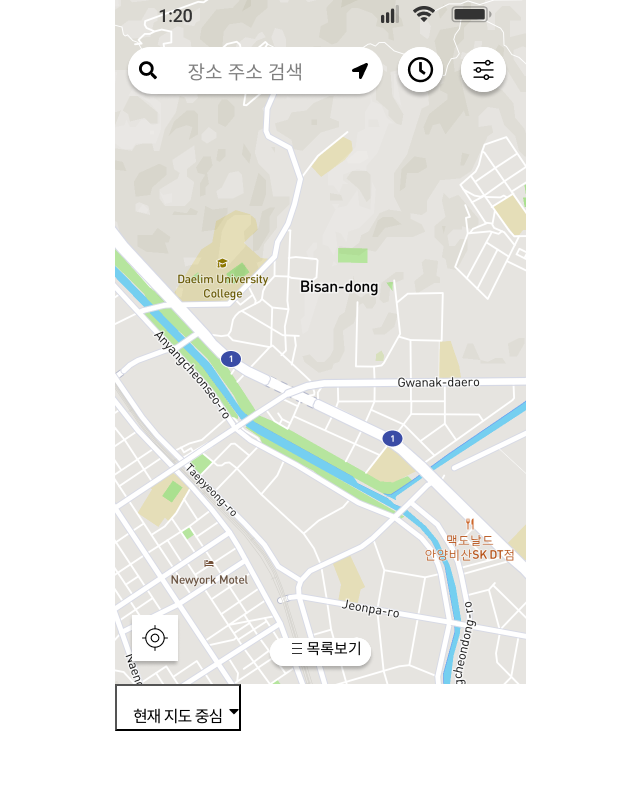
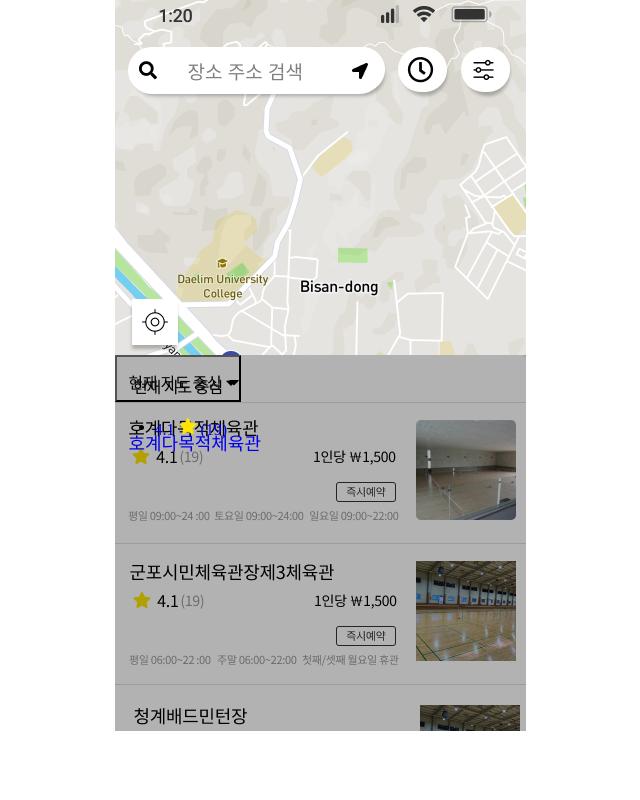
Before and after one commit to Ninro03/Yeb, a PHP site: page /map.html in a window 1280 px wide. Shown: the whole page, without its empty margins (320-960 px from the left). Run offline with PHP 8.4, Linux system fonts and the light colour scheme; some libraries are stand-ins or nearby versions.

Commit message:
map_html

```diff
--- a/map/css/map.css
+++ b/map/css/map.css
@@ -1,4 +1,4 @@
-body{width: 411px; height: 731px; margin: 0 auto; background:url(../img/map_bg.png) no-repeat center;}
+body{width: 411px; height: 731px; margin: 0 auto; background:url(../img/map_list.png) no-repeat center;}
 
 #map{width: 411px; height: 731px; margin-left: -205.5px; position: absolute; top: 0%; left: 50%;}
 .h_menu{width: 100%; height: 50px; position: relative; top: 45px;}
@@ -10,14 +10,24 @@
 .time_icon{width: 100%; height: 100%; border: 0; border-radius: 50px; background: url(../img/date_icon.png) no-repeat center; cursor: pointer;}
 .filter_box{width: 45px; height: 45px; border-radius: 50px; background-color: #ffffff; top: 2px; right: 20px;}
 .filter_icon{width: 100%; height: 100%; border: 0; border-radius: 50px; background: url(../img/equalizer.png) no-repeat center; cursor: pointer;}
-.gps_box{width: 46px; height: 46px; background: #ffffff; position: absolute; bottom: 70px; left: 17px;}
+.gps_box{width: 46px; height: 46px; background: #ffffff; position: absolute; /* bottom: 70px; */ bottom: 386px; left: 17px;}
 .gps_icon{width: 100%; height: 100%; border: 0; border-radius: 50px; background: url(../img/gps.png) no-repeat center; cursor: pointer;}
-.list_box{width: 101px; height: 28px; background: #ffffff; border-radius: 50px; position: absolute; bottom: 65px; right: 155px;}
+.list_box{width: 101px; height: 28px; background: #ffffff; border-radius: 50px; position: absolute; bottom: 65px; right: 155px; display: none;}
 .list_icon{width: 100%; height: 100%; border: 0; border-radius: 50px; cursor: pointer; background: #ffffff;}
 .list_icon .line_box{width: 20px; height: 20px; margin-left: 11px;  float: left;}
 .list_icon .line_box .line{width: 10px; height: 1px; display: block; background: #333333; margin: 4px auto;}
 .list_icon p{font-size: 15px; margin-top: -2px; float: left;}
-.f_box{width: 100%; height: 47px; background-color: #ffffff; position: absolute; bottom: 0;}
-.f_box .f_icon{width: 126px; height: 100%; background: url(../img/bottom_arrow.png) no-repeat right 23px;}
+.f_box{width: 100%; /* height: 47px; */ height: 376px; background-color: rgba(0,0,0,.3); position: absolute; bottom: 0;}
+.f_box .f_icon{width: 126px; height: 47px; background: url(../img/bottom_arrow.png) no-repeat right 23px;}
 .f_box .f_icon p{font-size: 16px; letter-spacing: -1px; text-align: center;}
+.f_box .list_contents{width: 100%; height: 100%;}
+.f_box .list_contents ul{position: relative;}
+.f_box .list_contents ul li a{width: 100%; height: 141px; border-top: 1px solid #333;}
+.f_box .list_contents ul li a > span{position: absolute;}
+.f_box .list_contents ul li a .title{top: 11px; left: 14px; font-size: 18px;}
+.f_box .list_contents ul li a .star{}
+.f_box .list_contents ul li a .price{}
+.f_box .list_contents ul li a .reserve{}
+.f_box .list_contents ul li a .thumb{}
+.f_box .list_contents ul li a .content{}
 #map p{cursor: pointer;}
--- a/map/map.html
+++ b/map/map.html
@@ -37,6 +37,25 @@
 	</div>
 	<div class="f_box">
 		<button class="f_icon"><p>현재 지도 중심</p></button>
+		<div class="list_contents">
+			<ul>
+				<li>
+					<a href="#">
+						<span class="title">호계다목적체육관</span>
+						<span class="star">4.1
+							<img src="img/star.png" alt="star_icon"/>
+							<span class="color">(19)</span>
+						</span>
+<!-- 						<span class="price">1인당￦1,500</span>
+						<span class="resist">즉시예약</span>
+						<span class="thumb">
+							<img src="img/court1.png" alt="코트 썸네일"/>
+						</span>
+						<span class="content">평일 09:00~24:00 토요일 09:00~24:00 일요일 09:00~22:00</span> -->
+					</a>
+				</li>
+			</ul>
+		</div>
 	</div>
 </div>
 <!-- <script>
```
Also changed, not shown: map/img/court1.png (added), map/img/map_list.png (added), map/img/star.png (added).
